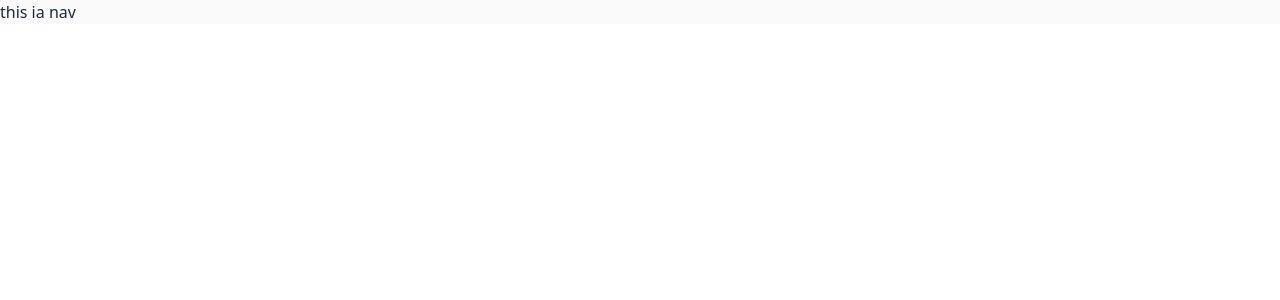
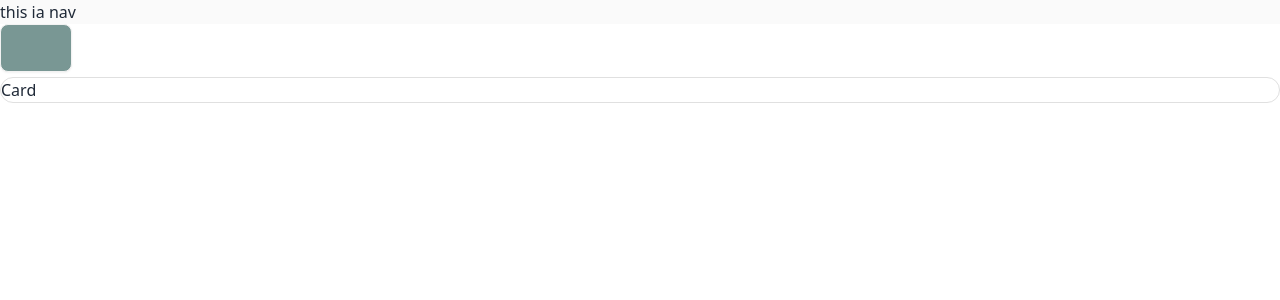
Before and after one commit to Kaylahray/Sefa_medical_application, a React (Create React App) app: page / in a window 1280 px wide. Shown: the top 300 px of the page. Built offline with nearby package versions, Linux system fonts and the light colour scheme.

Commit message:
cards and button half done

```diff
--- a/src/App.js
+++ b/src/App.js
@@ -1,11 +1,15 @@
 import "./App.css";
 import Navbar from "./Components/Content/Navbar";
+import Button from "./Components/shared/Button";
+import Card from "./Components/shared/Card";
 
 function App() {
   return (
     <>
       <div>
         <Navbar />
+        <Button />
+        <Card />
       </div>{" "}
     </>
   );
--- a/src/Components/shared/Button.jsx
+++ b/src/Components/shared/Button.jsx
@@ -0,0 +1,9 @@
+import React from 'react'
+
+const Button = ({children}) => {
+  return (
+    <button className='btn bg-buttonBg btn-sm md:btn-md text-white font-normal md:px-[2.5em] hover:bg-[#64827f]'>{children}</button>
+  )
+}
+
+export default Button
--- a/src/Components/shared/Card.jsx
+++ b/src/Components/shared/Card.jsx
@@ -0,0 +1,12 @@
+import React from 'react'
+
+const Card = ({children}) => {
+  return (
+    <div className='card bg-white card-compact border border-[#E0E0E0]'>
+        Card
+        {children}
+    </div>
+  )
+}
+
+export default Card
--- a/tailwind.config.js
+++ b/tailwind.config.js
@@ -21,4 +21,9 @@ module.exports = {
     },
   },
   plugins: [require("daisyui")],
+
+  daisyui: {
+    themes: false, // false: only light + dark | true: all themes | array: specific themes like this ["light", "dark", "cupcake"]
+    darkTheme: "light", // name of one of the included themes for dark mode
+  },
 };
```
